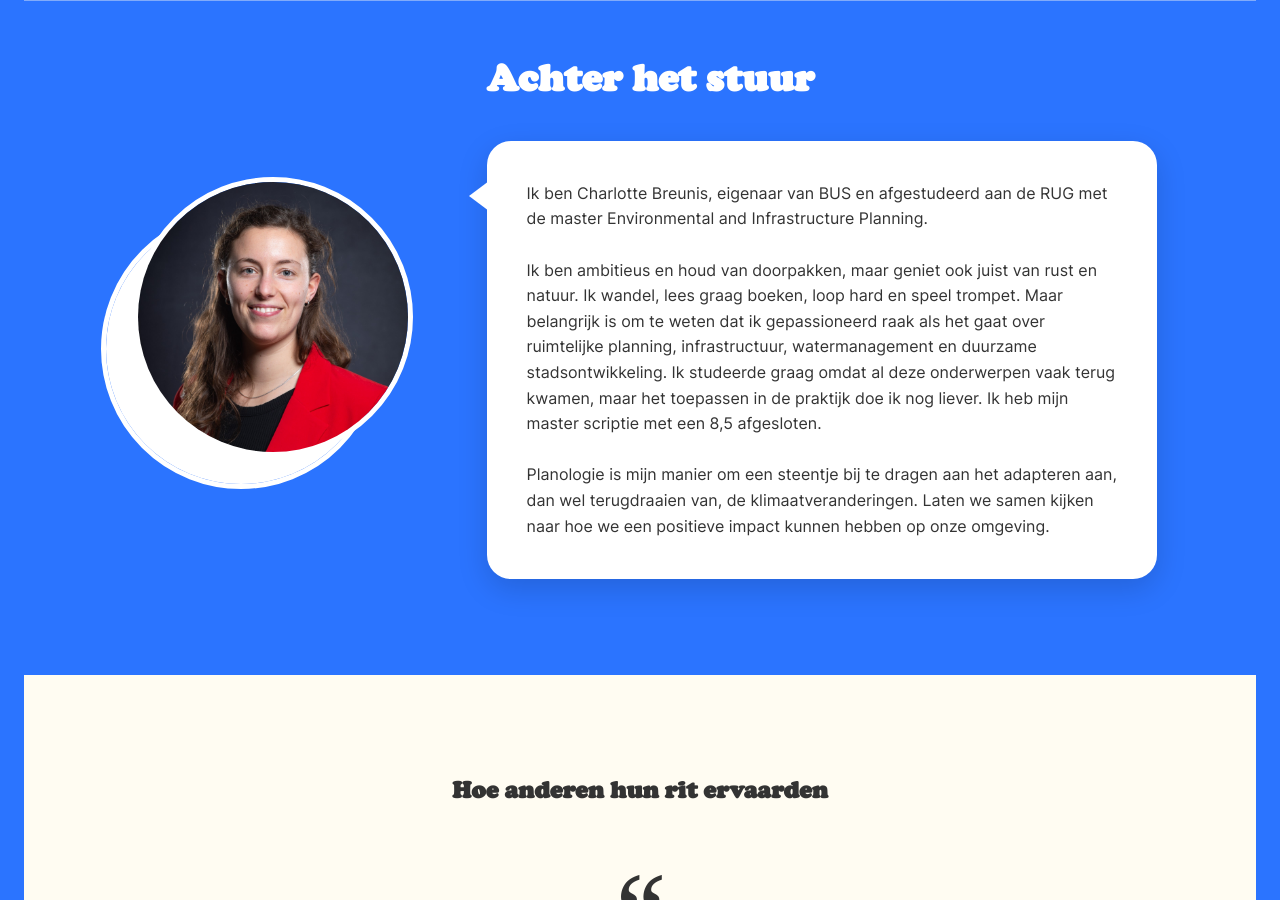
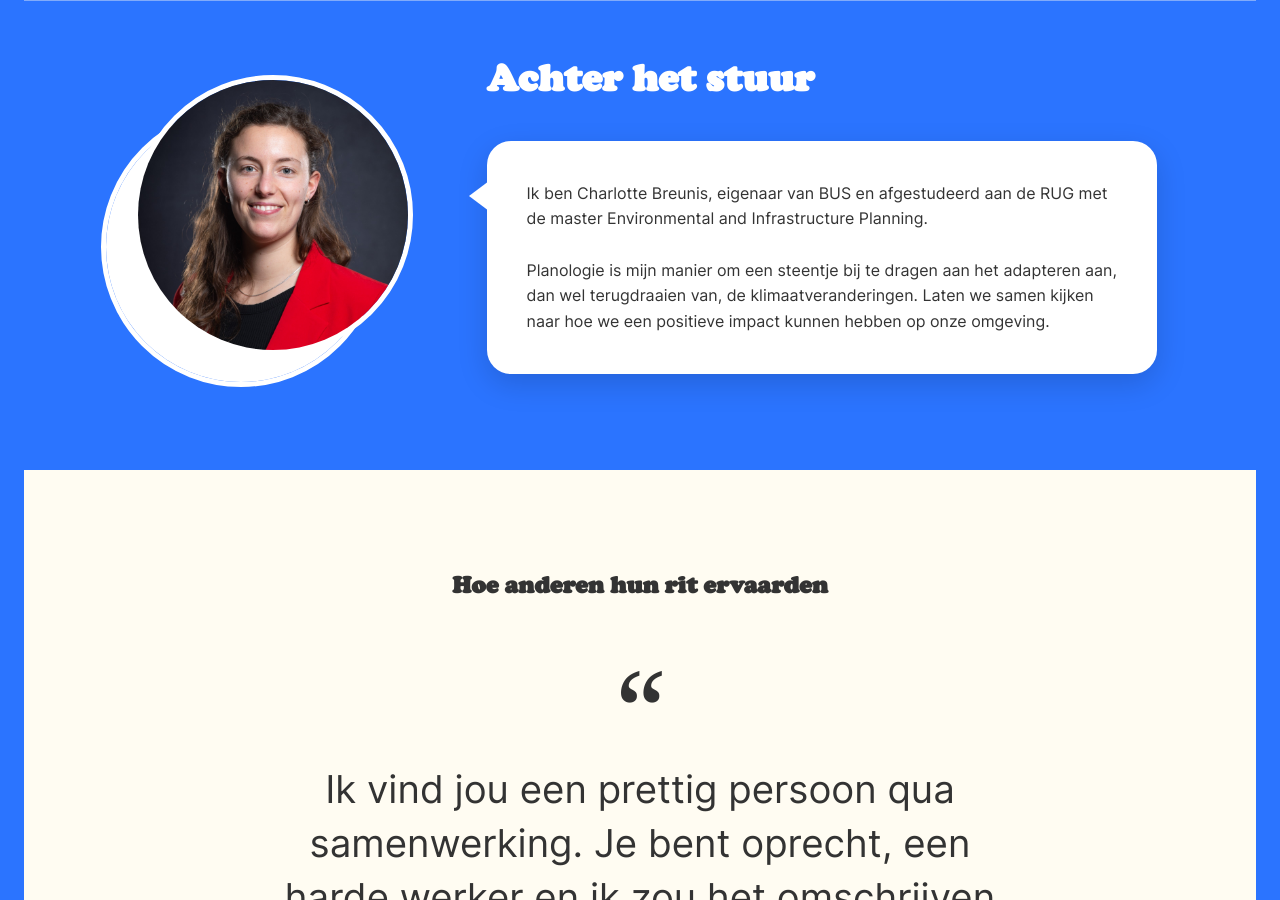
Before and after one commit to TheRealEdd/BreunisUrbanSolutions, a Jekyll site: the page built from index.html, in a window 1280 px wide and 900 px high, scrolled down 2733 px. Built offline with Jekyll 4.4.1, drawn with Linux system fonts in a browser that asks for light colours.

Commit message:
about me cleanup

```diff
--- a/index.html
+++ b/index.html
@@ -141,8 +141,6 @@ title: Home
             <p>
                 Ik ben Charlotte Breunis, eigenaar van BUS en afgestudeerd aan de RUG met de master Environmental and Infrastructure Planning.
                 <br><br>
-                Ik ben ambitieus en houd van doorpakken, maar geniet ook juist van rust en natuur. Ik wandel, lees graag boeken, loop hard en speel trompet. Maar belangrijk is om te weten dat ik gepassioneerd raak als het gaat over ruimtelijke planning, infrastructuur, watermanagement en duurzame stadsontwikkeling. Ik studeerde graag omdat al deze onderwerpen vaak terug kwamen, maar het toepassen in de praktijk doe ik nog liever. Ik heb mijn master scriptie met een 8,5 afgesloten.
-                <br><br>
                 Planologie is mijn manier om een steentje bij te dragen aan het adapteren aan, dan wel terugdraaien van, de klimaatveranderingen. Laten we samen kijken naar hoe we een positieve impact kunnen hebben op onze omgeving.
             </p>
         </div>
```
